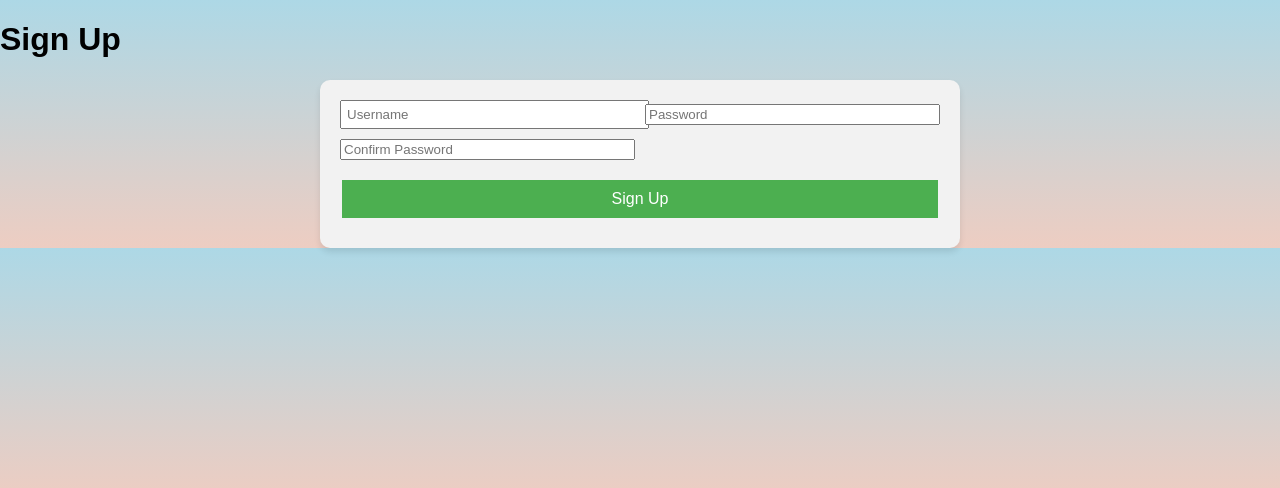
After one commit to AndyisTianyiZhang/intro_to_db_cityjail, a Flask app: page /signup_page in a window 1280 px wide. The commit adds this page. Shown: the top 488 px of the page. Run offline with Flask 3, Linux system fonts and the light colour scheme.

Commit message:
update
add sign up

```diff
--- a/app.py
+++ b/app.py
@@ -78,6 +78,40 @@ def login():
         return redirect(url_for('login'))
 
     return render_template('login.html')
+
+# Route for rendering the sign-up page
+@app.route('/signup_page')
+def signup_page():
+    return render_template('signup.html')
+
+
+# Route for processing the sign-up form data
+@app.route('/signup', methods=['POST'])
+def signup():
+    username = request.form.get('username')
+    password = request.form.get('password')
+    confirm_password = request.form.get('confirm_password')
+
+    if password != confirm_password:
+        flash('Passwords do not match', 'error')
+        return redirect(url_for('signup_page'))
+
+    cur = mysql.cursor()
+    cur.execute('SELECT * FROM users WHERE username=%s', (username,))
+    result = cur.fetchone()
+
+    if result:
+        flash('Username already exists', 'error')
+        return redirect(url_for('signup_page'))
+
+    cur.execute('INSERT INTO users (username, password) VALUES (%s, %s)', (username, password))
+    mysql.commit()
+    cur.close()
+
+    flash('Account created successfully! Please log in.', 'success')
+    return redirect(url_for('login'))
+
+
 
 # Login error page
 @app.route('/login_error')
@@ -162,4 +196,4 @@ def logout():
     return redirect(url_for('index'))
 
 if __name__ == '__main__':
-    app.run(debug=True)
+    app.run(debug=True, host='0.0.0.0', port = 8000)
--- a/templates/login.html
+++ b/templates/login.html
@@ -35,6 +35,7 @@
           />
           <input class="login-button" type="submit" value="Login"
           />
+          <p>Don't have an account? <a href="{{ url_for('signup_page') }}">Sign up</a></p>
         </form>
       </div>
     </div>
--- /dev/null
+++ b/templates/signup.html
@@ -0,0 +1,17 @@
+<!DOCTYPE html>
+<html lang="en">
+<head>
+    <meta charset="UTF-8">
+    <title>Sign Up</title>
+    <link rel="stylesheet" href="{{ url_for('static', filename='style.css') }}">
+</head>
+<body>
+    <h1>Sign Up</h1>
+    <form action="{{ url_for('signup') }}" method="post">
+        <input class="form-control" type="text" name="username" placeholder="Username" required />
+        <input class="form-control" type="password" name="password" placeholder="Password" required />
+        <input class="form-control" type="password" name="confirm_password" placeholder="Confirm Password" required />
+        <input class="signup-button" type="submit" value="Sign Up" />
+    </form>
+</body>
+</html>
```
